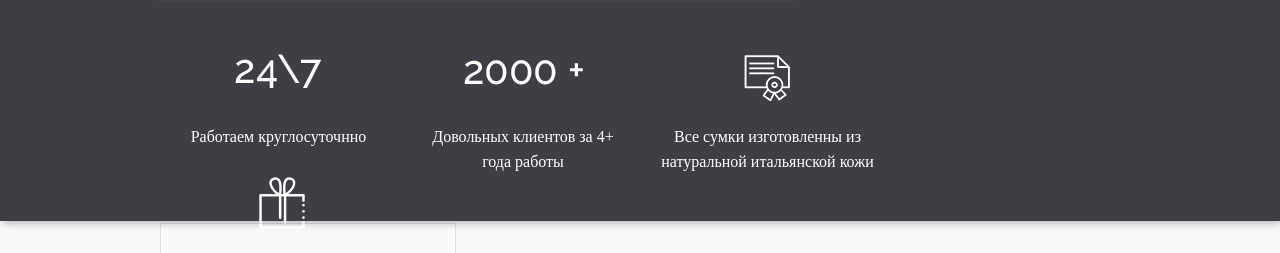
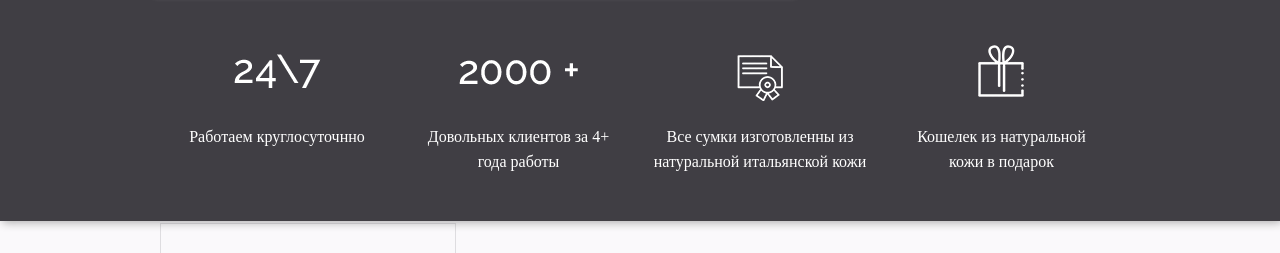
Before and after one commit to a3hack/a3hack.github.io, a plain HTML site: page fashion/index.html in a window 1280 px wide. Shown: the part 499-752 px from the top of the page. Drawn offline with Linux system fonts and the light colour scheme; a web font is replaced by a local one.

Commit message:
Add files via upload

```diff
--- a/fashion/style.scss
+++ b/fashion/style.scss
@@ -191,7 +191,7 @@ header{
 			margin-top: 385px;
 				.commercial_wigets_item{
 			    display: inline-block;
-					width: 237px;
+					width: 234px;
 					height: 100%;
 					vertical-align: top;
 					text-align: center;
```
Also changed, not shown: fashion/style.css.
